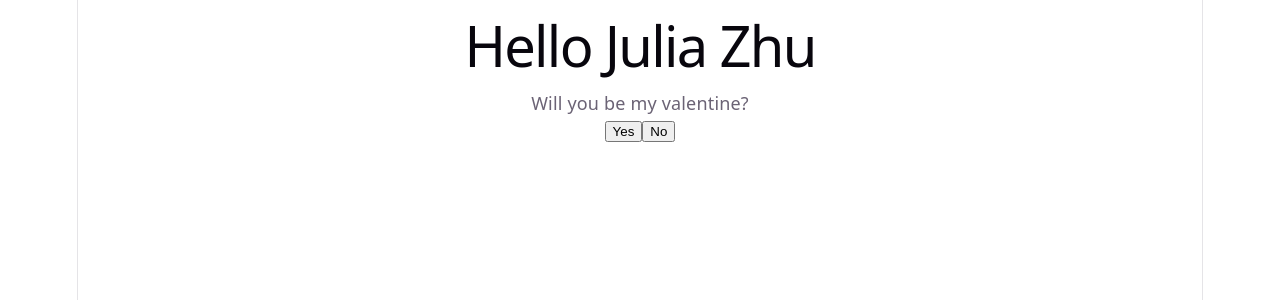
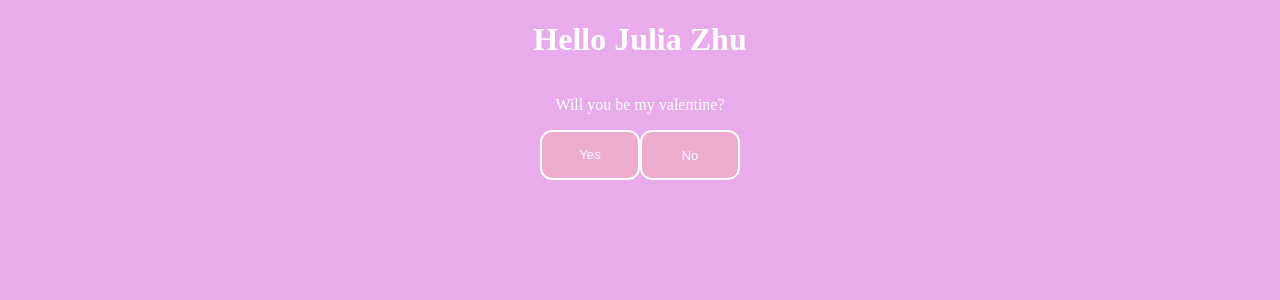
Before and after one commit to tjmh/will-you-be-mine, a React (Vite) app: page / in a window 1280 px wide. Shown: the top 300 px of the page. Built offline with nearby package versions, Linux system fonts and the light colour scheme.

Commit message:
Add button logic

```diff
--- a/src/App.css
+++ b/src/App.css
@@ -1,184 +1,37 @@
-.counter {
-  font-size: 16px;
-  padding: 5px 10px;
-  border-radius: 5px;
-  color: var(--accent);
-  background: var(--accent-bg);
-  border: 2px solid transparent;
-  transition: border-color 0.3s;
-  margin-bottom: 24px;
+.home-view {
+  display: flex;
+  flex-direction: column;
+  justify-content: center;
+  align-items: center;
 
-  &:hover {
-    border-color: var(--accent-border);
-  }
-  &:focus-visible {
-    outline: 2px solid var(--accent);
-    outline-offset: 2px;
-  }
+  color: var(--primary-text-color);
 }
 
-.hero {
-  position: relative;
-
-  .base,
-  .framework,
-  .vite {
-    inset-inline: 0;
-    margin: 0 auto;
-  }
-
-  .base {
-    width: 170px;
-    position: relative;
-    z-index: 0;
-  }
-
-  .framework,
-  .vite {
-    position: absolute;
-  }
-
-  .framework {
-    z-index: 1;
-    top: 34px;
-    height: 28px;
-    transform: perspective(2000px) rotateZ(300deg) rotateX(44deg) rotateY(39deg)
-      scale(1.4);
-  }
-
-  .vite {
-    z-index: 0;
-    top: 107px;
-    height: 26px;
-    width: auto;
-    transform: perspective(2000px) rotateZ(300deg) rotateX(40deg) rotateY(39deg)
-      scale(0.8);
-  }
+.button-container {
+  display: flex;
+  flex-direction: row;
 }
 
-#center {
+.button-container .button-cell {
   display: flex;
-  flex-direction: column;
-  gap: 25px;
-  place-content: center;
-  place-items: center;
-  flex-grow: 1;
+  justify-content: center;
+  align-items: center;
 
-  @media (max-width: 1024px) {
-    padding: 32px 20px 24px;
-    gap: 18px;
-  }
+  width: 100px;
+  height: 50px;
 }
 
-#next-steps {
+.julia-btn {
   display: flex;
-  border-top: 1px solid var(--border);
-  text-align: left;
+  justify-content: center;
+  align-items: center;
 
-  & > div {
-    flex: 1 1 0;
-    padding: 32px;
-    @media (max-width: 1024px) {
-      padding: 24px 20px;
-    }
-  }
+  width: 100px;
+  height: 50px;
 
-  .icon {
-    margin-bottom: 16px;
-    width: 22px;
-    height: 22px;
-  }
+  color: var(--primary-text-color);
+  background-color: var(--secondary-color);
 
-  @media (max-width: 1024px) {
-    flex-direction: column;
-    text-align: center;
-  }
+  border-radius: 12px;
+  border: 2px solid var(--primary-text-color);
 }
-
-#docs {
-  border-right: 1px solid var(--border);
-
-  @media (max-width: 1024px) {
-    border-right: none;
-    border-bottom: 1px solid var(--border);
-  }
-}
-
-#next-steps ul {
-  list-style: none;
-  padding: 0;
-  display: flex;
-  gap: 8px;
-  margin: 32px 0 0;
-
-  .logo {
-    height: 18px;
-  }
-
-  a {
-    color: var(--text-h);
-    font-size: 16px;
-    border-radius: 6px;
-    background: var(--social-bg);
-    display: flex;
-    padding: 6px 12px;
-    align-items: center;
-    gap: 8px;
-    text-decoration: none;
-    transition: box-shadow 0.3s;
-
-    &:hover {
-      box-shadow: var(--shadow);
-    }
-    .button-icon {
-      height: 18px;
-      width: 18px;
-    }
-  }
-
-  @media (max-width: 1024px) {
-    margin-top: 20px;
-    flex-wrap: wrap;
-    justify-content: center;
-
-    li {
-      flex: 1 1 calc(50% - 8px);
-    }
-
-    a {
-      width: 100%;
-      justify-content: center;
-      box-sizing: border-box;
-    }
-  }
-}
-
-#spacer {
-  height: 88px;
-  border-top: 1px solid var(--border);
-  @media (max-width: 1024px) {
-    height: 48px;
-  }
-}
-
-.ticks {
-  position: relative;
-  width: 100%;
-
-  &::before,
-  &::after {
-    content: '';
-    position: absolute;
-    top: -4.5px;
-    border: 5px solid transparent;
-  }
-
-  &::before {
-    left: 0;
-    border-left-color: var(--border);
-  }
-  &::after {
-    right: 0;
-    border-right-color: var(--border);
-  }
-}
--- a/src/App.jsx
+++ b/src/App.jsx
@@ -1,7 +1,7 @@
-import { useState } from 'react'
+import { useState } from "react";
 import HomeView from "./views/Home.jsx";
 import AgreedView from "./views/Agreed.jsx";
-import './App.css'
+import "./App.css";
 
 function App() {
   const [agreed, setAgreed] = useState(false)
@@ -13,4 +13,4 @@ function App() {
   )
 }
 
-export default App
+export default App;
--- /dev/null
+++ b/src/colors.css
@@ -0,0 +1,9 @@
+:root {
+    color-scheme: light dark;
+
+    --primary-text-color: #ffffff;
+
+    --primary-color: #e9abec;
+    --secondary-color: #ecabcf;
+    --tertiary-color: #c9abec;
+}
--- a/src/index.css
+++ b/src/index.css
@@ -1,111 +1,11 @@
-:root {
-  --text: #6b6375;
-  --text-h: #08060d;
-  --bg: #fff;
-  --border: #e5e4e7;
-  --code-bg: #f4f3ec;
-  --accent: #aa3bff;
-  --accent-bg: rgba(170, 59, 255, 0.1);
-  --accent-border: rgba(170, 59, 255, 0.5);
-  --social-bg: rgba(244, 243, 236, 0.5);
-  --shadow:
-    rgba(0, 0, 0, 0.1) 0 10px 15px -3px, rgba(0, 0, 0, 0.05) 0 4px 6px -2px;
+html,
+body {
+  position: relative;
+  margin: 0;
+  padding: 0;
+  width: 100%;
+  height: 100%;
+  overflow: hidden;
 
-  --sans: system-ui, 'Segoe UI', Roboto, sans-serif;
-  --heading: system-ui, 'Segoe UI', Roboto, sans-serif;
-  --mono: ui-monospace, Consolas, monospace;
-
-  font: 18px/145% var(--sans);
-  letter-spacing: 0.18px;
-  color-scheme: light dark;
-  color: var(--text);
-  background: var(--bg);
-  font-synthesis: none;
-  text-rendering: optimizeLegibility;
-  -webkit-font-smoothing: antialiased;
-  -moz-osx-font-smoothing: grayscale;
-
-  @media (max-width: 1024px) {
-    font-size: 16px;
-  }
+  background-color: var(--primary-color);
 }
-
-@media (prefers-color-scheme: dark) {
-  :root {
-    --text: #9ca3af;
-    --text-h: #f3f4f6;
-    --bg: #16171d;
-    --border: #2e303a;
-    --code-bg: #1f2028;
-    --accent: #c084fc;
-    --accent-bg: rgba(192, 132, 252, 0.15);
-    --accent-border: rgba(192, 132, 252, 0.5);
-    --social-bg: rgba(47, 48, 58, 0.5);
-    --shadow:
-      rgba(0, 0, 0, 0.4) 0 10px 15px -3px, rgba(0, 0, 0, 0.25) 0 4px 6px -2px;
-  }
-
-  #social .button-icon {
-    filter: invert(1) brightness(2);
-  }
-}
-
-body {
-  margin: 0;
-}
-
-#root {
-  width: 1126px;
-  max-width: 100%;
-  margin: 0 auto;
-  text-align: center;
-  border-inline: 1px solid var(--border);
-  min-height: 100svh;
-  display: flex;
-  flex-direction: column;
-  box-sizing: border-box;
-}
-
-h1,
-h2 {
-  font-family: var(--heading);
-  font-weight: 500;
-  color: var(--text-h);
-}
-
-h1 {
-  font-size: 56px;
-  letter-spacing: -1.68px;
-  margin: 32px 0;
-  @media (max-width: 1024px) {
-    font-size: 36px;
-    margin: 20px 0;
-  }
-}
-h2 {
-  font-size: 24px;
-  line-height: 118%;
-  letter-spacing: -0.24px;
-  margin: 0 0 8px;
-  @media (max-width: 1024px) {
-    font-size: 20px;
-  }
-}
-p {
-  margin: 0;
-}
-
-code,
-.counter {
-  font-family: var(--mono);
-  display: inline-flex;
-  border-radius: 4px;
-  color: var(--text-h);
-}
-
-code {
-  font-size: 15px;
-  line-height: 135%;
-  padding: 4px 8px;
-  background: var(--code-bg);
-}
--- a/src/views/Home.jsx
+++ b/src/views/Home.jsx
@@ -1,11 +1,139 @@
+import { useState, useRef, useEffect } from "react";
+
 export default function homeView(props) {
     const { setAgreed } = props;
+    const [noButtonPos, setNoButtonPos] = useState(null);
+    const [isInitiallyPositioned, setIsInitiallyPositioned] = useState(false);
+    const noButtonRef = useRef(null);
+
+    const resetToInitialPosition = (isFirstTime = false) => {
+        if (!noButtonRef.current) return;
+
+        if (isFirstTime) {
+            // On first mount, directly capture position without delay
+            const rect = noButtonRef.current.getBoundingClientRect();
+            setNoButtonPos({
+                x: rect.left,
+                y: rect.top
+            });
+            // Enable transitions after a brief delay to ensure position is set
+            requestAnimationFrame(() => {
+                setIsInitiallyPositioned(true);
+            });
+        } else {
+            // On resize, temporarily remove fixed positioning to get natural position
+            setNoButtonPos(null);
+            setIsInitiallyPositioned(false);
+
+            requestAnimationFrame(() => {
+                if (noButtonRef.current) {
+                    const rect = noButtonRef.current.getBoundingClientRect();
+                    setNoButtonPos({
+                        x: rect.left,
+                        y: rect.top
+                    });
+                    requestAnimationFrame(() => {
+                        setIsInitiallyPositioned(true);
+                    });
+                }
+            });
+        }
+    };
+
+    // Capture initial position on mount and set button to fixed positioning
+    useEffect(() => {
+        resetToInitialPosition(true);
+    }, []);
+
+    const moveToRandomPosition = () => {
+        if (!noButtonRef.current) return;
+
+        const buttonRect = noButtonRef.current.getBoundingClientRect();
+        const padding = 20;
+
+        // Generate random position within viewport bounds
+        const randomX = Math.random() * (window.innerWidth - buttonRect.width - padding * 2) + padding;
+        const randomY = Math.random() * (window.innerHeight - buttonRect.height - padding * 2) + padding;
+
+        setNoButtonPos({ x: randomX, y: randomY });
+    };
+
+    useEffect(() => {
+        const handleMouseMove = (e) => {
+            if (!noButtonRef.current || !noButtonPos) return;
+
+            const buttonRect = noButtonRef.current.getBoundingClientRect();
+            const buttonCenterX = buttonRect.left + buttonRect.width / 2;
+            const buttonCenterY = buttonRect.top + buttonRect.height / 2;
+
+            // Calculate distance between mouse and button center
+            const deltaX = e.clientX - buttonCenterX;
+            const deltaY = e.clientY - buttonCenterY;
+            const distance = Math.sqrt(deltaX * deltaX + deltaY * deltaY);
+
+            // Proximity threshold in pixels
+            const proximityThreshold = 100;
+
+            if (distance < proximityThreshold) {
+                // Calculate direction to move away from mouse
+                const angle = Math.atan2(deltaY, deltaX);
+                const moveDistance = 150;
+
+                // Calculate new absolute position (moving away from mouse)
+                let newX = buttonCenterX - Math.cos(angle) * moveDistance;
+                let newY = buttonCenterY - Math.sin(angle) * moveDistance;
+
+                // Keep button within viewport bounds (with padding)
+                const padding = 20;
+                newX = Math.max(padding, Math.min(newX, window.innerWidth - buttonRect.width - padding));
+                newY = Math.max(padding, Math.min(newY, window.innerHeight - buttonRect.height - padding));
+
+                setNoButtonPos({ x: newX, y: newY });
+            }
+        };
+
+        window.addEventListener('mousemove', handleMouseMove);
+        return () => window.removeEventListener('mousemove', handleMouseMove);
+    }, [noButtonPos]);
+
+    // Handle window resize - reset to initial position
+    useEffect(() => {
+        const handleResize = () => {
+            resetToInitialPosition();
+        };
+
+        window.addEventListener('resize', handleResize);
+        return () => window.removeEventListener('resize', handleResize);
+    }, []);
+
     return (
-        <div>
+        <div className="home-view">
             <h1>Hello Julia Zhu</h1>
             <p>Will you be my valentine?</p>
-            <button className="yes-btn" onClick={() => setAgreed(true)}>Yes</button>
-            <button className="no-btn">No</button>
+            <div className="button-container">
+                <div className="button-cell">
+                    <button className="julia-btn yes-btn" onClick={() => setAgreed(true)}>Yes</button>
+                </div>
+                <div className="button-cell">
+                    <button
+                        ref={noButtonRef}
+                        className="julia-btn no-btn"
+                        onClick={moveToRandomPosition}
+                        style={noButtonPos ? {
+                            position: 'fixed',
+                            left: 0,
+                            top: 0,
+                            transform: `translate(${noButtonPos.x}px, ${noButtonPos.y}px)`,
+                            transition: isInitiallyPositioned ? 'transform 0.2s ease-out' : 'none',
+                            willChange: 'transform'
+                        } : {
+                            visibility: 'hidden'
+                        }}
+                    >
+                        No
+                    </button>
+                </div>
+            </div>
         </div>
     )
 }
```
Also changed, not shown: src/main.jsx (+4 -3 lines).
